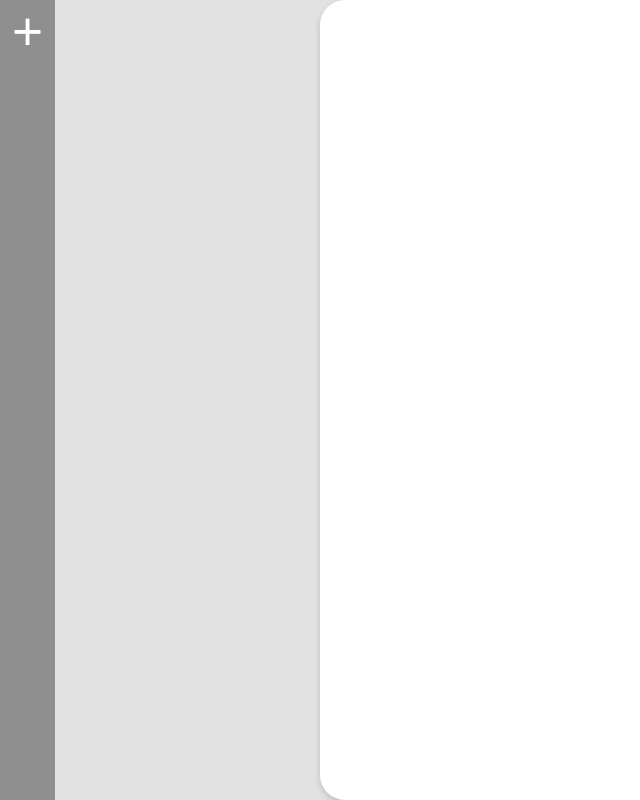
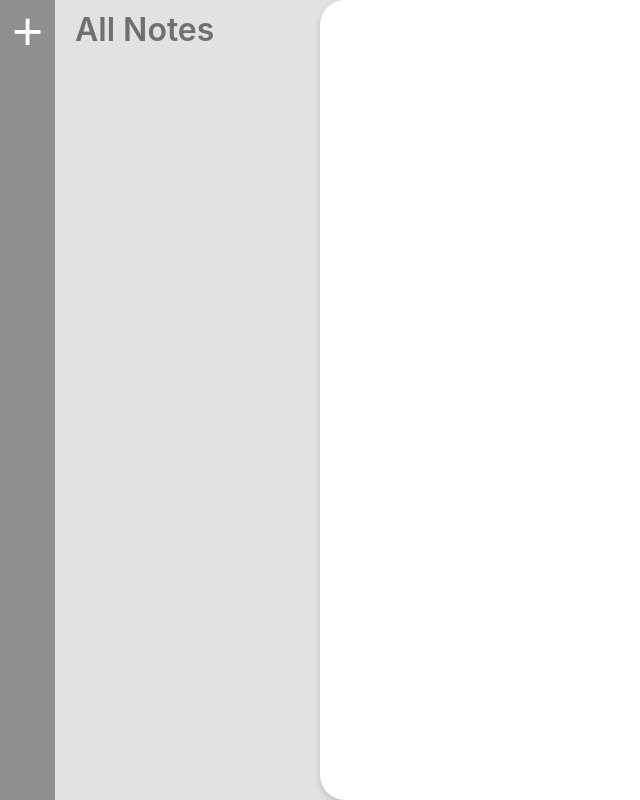
Before and after one commit to rabieo/NotesApp, a React (Create React App) app in the folder client/: page / in a window 1280 px wide. Shown: the whole page, without its empty margins (0-640 px from the left). Built offline with nearby package versions, Linux system fonts and the light colour scheme.

Commit message:
init firebase

```diff
--- a/client/src/App.css
+++ b/client/src/App.css
@@ -10,7 +10,6 @@
 	--menuShadow: 0 3px 6px rgba(0, 0, 0, 0.16);
 	--dockWidth: 55px;
 }
-
 
 *{
 	box-sizing: border-box;
@@ -26,8 +25,7 @@
 	padding: 0;
 	margin: 0;
 	overflow: hidden;
-	transition-delay: 0.4s;
-	transition: background-color 0.3s;
+	transition: background-color 0.4s ease-out;
 }
 
 .dock{
@@ -44,6 +42,7 @@
 	border: none;
 	font-size: 40pt;
 	color: white;
+	cursor: pointer;
 
 }
 
@@ -56,4 +55,16 @@
 	border-bottom-left-radius: 25px;
 	box-shadow: var(--menuShadow);
 	transition: all 0.4s ease-out;
+	z-index: 2;
 }
+
+.notesList{
+	width: 50%;
+	height: 100%;
+	transition: opacity 0.4s ease-out;
+}
+
+.notesList h1{
+	margin: 10px 20px;
+	font-weight: 600;
+}
--- a/client/src/App.js
+++ b/client/src/App.js
@@ -1,30 +1,35 @@
 import React, {useState} from 'react'
 import './App.css'
+import NotePad from './Components/Core/NotePad'
+import Dock from './Components/Core/Dock'
+import NotesList from './Components/Core/NotesList'
 
 
 export default function App(){
 
-	const [open, setOpen] = useState(true)
-
-	const stylePad ={
-		width: open ? '75%' : 'calc(100% - var(--dockWidth)',
-	}
+	const [showList, setShowList] = useState(true)
+	const [activeFolder, setActiveFolder] = useState('All Notes')
 
 	const styleBG = {
-		backgroundColor: !open ? 'var(--dockColor)' : 'var(--backgroundColor)',
-		boxShadow: open ? 'var(--menuShadow)' : 'var(--menuShadow)'
+		backgroundColor: !showList ? 'var(--dockColor)' : 'var(--backgroundColor)',
 	}
 
 	return (
 		<div className="App" style = {styleBG}>
 
-			<div className="dock">
-				<button onClick={()=>{
-					setOpen(!open)
-				}}>+</button>
-			</div>
+			<Dock
+				showList = {showList}
+				setshowList = {setShowList}
+			>
+				{/* The Dock Icons go here. Need a DockIcon component */}
+			</Dock>
 
-			<div style={stylePad} className="notePad"></div>
+			<NotesList
+				showList = {showList}
+				activeFolder = {activeFolder}
+			/>
+
+			<NotePad showList = {showList}/>
 
 		</div>
 	)
--- /dev/null
+++ b/client/src/Components/Core/Dock.js
@@ -0,0 +1,13 @@
+import React from 'react'
+
+export default function Dock(props) {
+
+
+	return (
+		<div className="dock">
+			<button onClick={() => {
+				props.setshowList(!props.showList)
+			}}>+</button>
+		</div>
+	)
+}
--- /dev/null
+++ b/client/src/Components/Core/NotePad.js
@@ -0,0 +1,14 @@
+import React from 'react'
+
+export default function NotePad(props) {
+
+	const stylePad = {
+		width: props.showList ? '75%' : 'calc(100% - var(--dockWidth)',
+	}
+
+	return (
+		<div style={stylePad} className="notePad">
+
+		</div>
+	)
+}
--- /dev/null
+++ b/client/src/Components/Core/NotesList.js
@@ -0,0 +1,15 @@
+import React from 'react'
+
+export default function NotesList(props) {
+
+	const styleList = {
+		opacity: props.showList ? '1' : '0'
+	}
+
+	return (
+		<div className="notesList" style={styleList}>
+			<h1>{props.activeFolder}</h1>
+			{/* Notes components go here */}
+		</div>
+	)
+}
```
